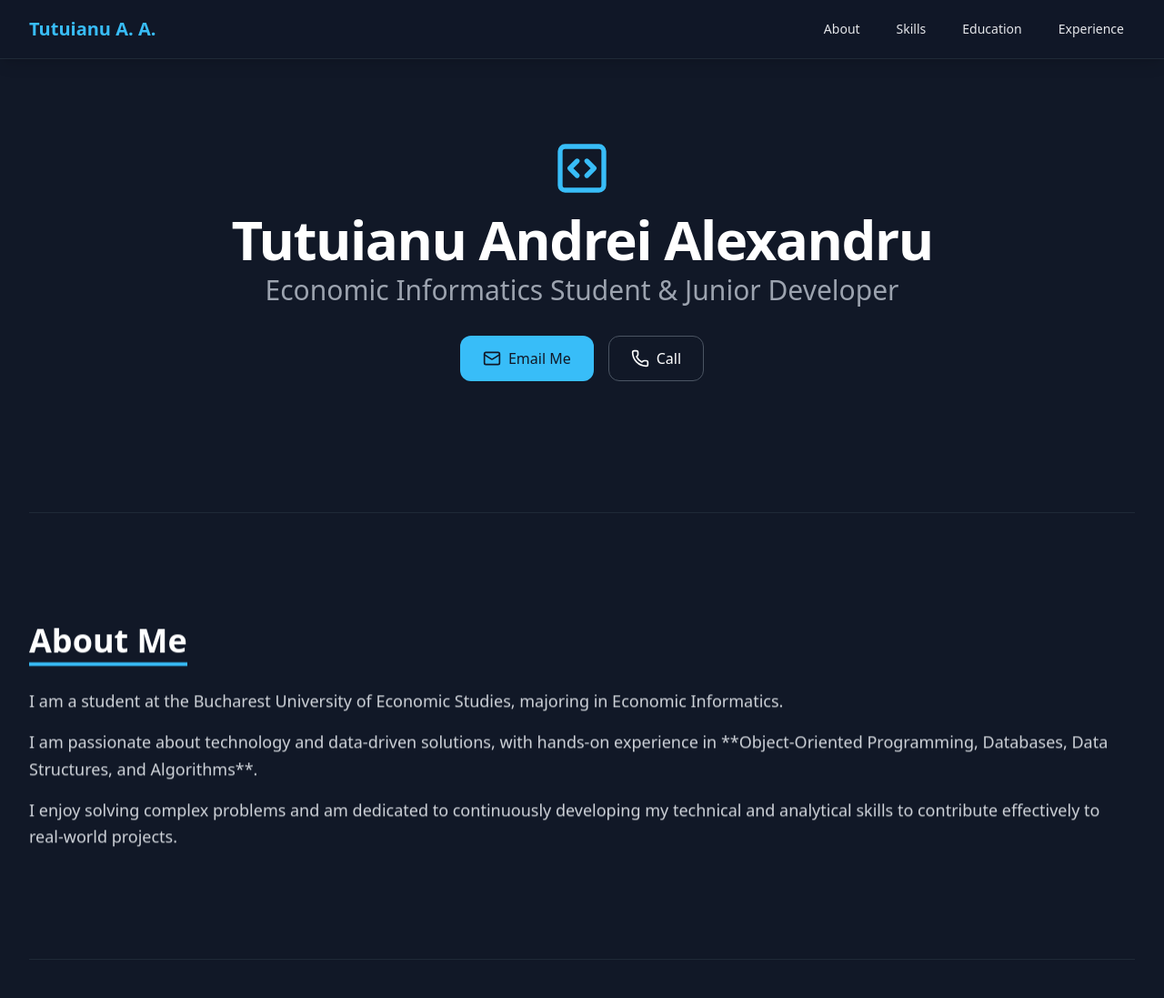
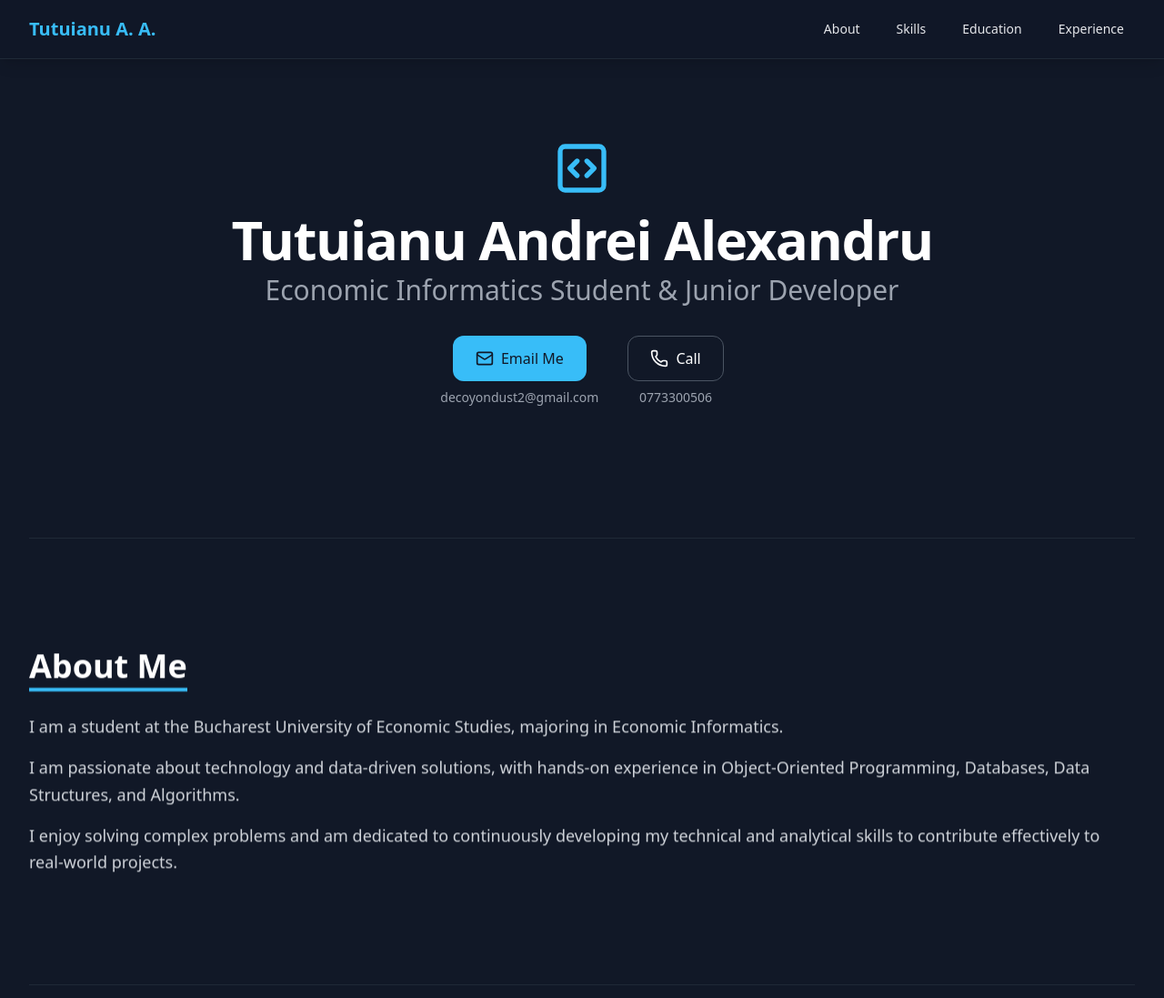
Before and after one commit to betalalpha/tutuianuandrei, a plain HTML site: page index.html in a window 1280 px wide. Shown: the top 1097 px of the page at 91% size. Drawn offline with nearby package versions, Linux system fonts and the light colour scheme.

Commit message:
Correct HTML encoding and enhance contact section layout
Fixed HTML encoding issues and improved layout for contact buttons.

```diff
--- a/index.html
+++ b/index.html
@@ -76,15 +76,23 @@
             </p>
 
             <!-- Contact Buttons -->
-            <div class="flex justify-center space-x-4">
+            <div class="flex flex-col sm:flex-row justify-center space-y-4 sm:space-y-0 sm:space-x-8">
+
+                <div class="flex flex-col items-center">
                     <a href="mailto:decoyondust2@gmail.com" class="inline-flex items-center px-6 py-3 border border-transparent text-base font-medium rounded-xl shadow-sm text-gray-900 bg-sky-400 hover:bg-sky-500 focus:outline-none focus:ring-2 focus:ring-offset-2 focus:ring-sky-500 transition duration-300 transform hover:scale-[1.02]">
                         <i data-lucide="mail" class="w-5 h-5 mr-2"></i>
                         Email Me
                     </a>
+                    <p class="mt-2 text-sm text-gray-400">decoyondust2@gmail.com</p>
+                </div>
+
+                <div class="flex flex-col items-center">
                     <a href="tel:0773300506" class="inline-flex items-center px-6 py-3 border border-gray-600 text-base font-medium rounded-xl text-white hover:bg-gray-800 transition duration-300 transform hover:scale-[1.02]">
                         <i data-lucide="phone" class="w-5 h-5 mr-2"></i>
                         Call
                     </a>
+                    <p class="mt-2 text-sm text-gray-400">0773300506</p>
+                </div>
             </div>
         </section>
 
@@ -96,7 +104,7 @@
             <h2 class="text-4xl font-bold text-white mb-6 border-b-4 border-sky-400 inline-block pb-1">About Me</h2>
             <div class="text-lg leading-relaxed space-y-4 text-gray-300">
                 <p>I am a student at the Bucharest University of Economic Studies, majoring in Economic Informatics.</p>
-                <p>I am passionate about technology and data-driven solutions, with hands-on experience in **Object-Oriented Programming, Databases, Data Structures, and Algorithms**.</p>
+                <p>I am passionate about technology and data-driven solutions, with hands-on experience in Object-Oriented Programming, Databases, Data Structures, and Algorithms.</p>
                 <p>I enjoy solving complex problems and am dedicated to continuously developing my technical and analytical skills to contribute effectively to real-world projects.</p>
             </div>
         </section>
```
Lines whose indentation alone changed are shown as unchanged.
